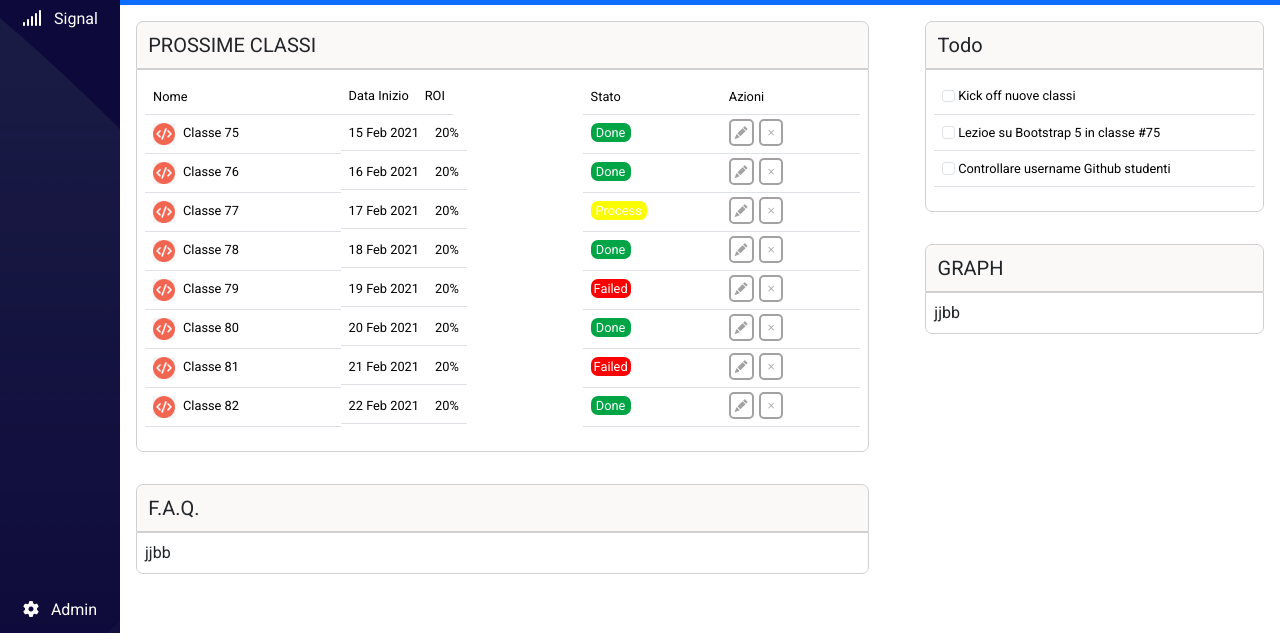
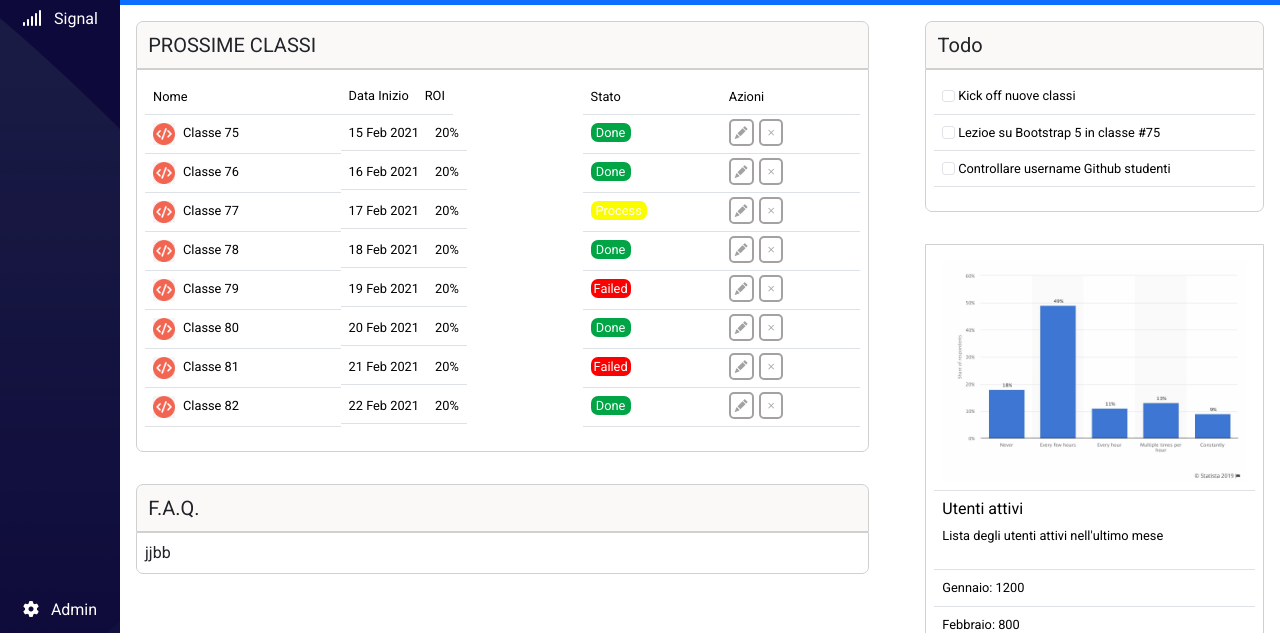
Before and after one commit to jeremy-mazzocco/html-css-bootstrap-dashboard, a plain HTML site: page index.html in a window 1280 px wide. Shown: the part 157-800 px from the top of the page. Drawn offline with nearby package versions, Linux system fonts and the light colour scheme.

Commit message:
add utenti attivi

```diff
--- a/index.html
+++ b/index.html
@@ -350,11 +350,38 @@
                         </div>
                     </div>
                     <div class="p-3 ms_table">
-                        <h5 class="m-0">
-                            GRAPH
-                        </h5>
                         <div class="text p-2">
-                            jjbb
+                            <table class="table">
+                                <tbody>
+                                    <tr>
+                                        <td>
+                                            <div class="img">
+                                                <img src="img/stats.jpeg" alt="">
+                                            </div>
+                                        </td>
+                                    </tr>
+                                    <tr>
+                                        <td>
+                                            <h6>
+                                                Utenti attivi
+                                            </h6>
+                                            <p>
+                                                Lista degli utenti attivi nell'ultimo mese
+                                            </p>
+                                        </td>
+                                    </tr>
+                                    <tr>
+                                        <td>Gennaio: 1200</td>
+                                    </tr>
+                                    <tr>
+                                        <td>Febbraio: 800</td>
+                                    </tr>
+                                    <tr>
+                                        <td>Febbraio: 1500</td>
+                                    </tr>
+                                </tbody>
+
+
                         </div>
                     </div>
                 </div>
--- a/style.css
+++ b/style.css
@@ -33,7 +33,7 @@ header {
     display: none;
 }
 
-header img {
+img {
     max-width: 100%;
 }
 
@@ -166,8 +166,7 @@ header img {
     font-size: 0.8rem;
 }
 
-td img {
-    max-width: 100%;
+td>img {
     width: 22px;
     margin-right: 0.5rem;
 }
```
